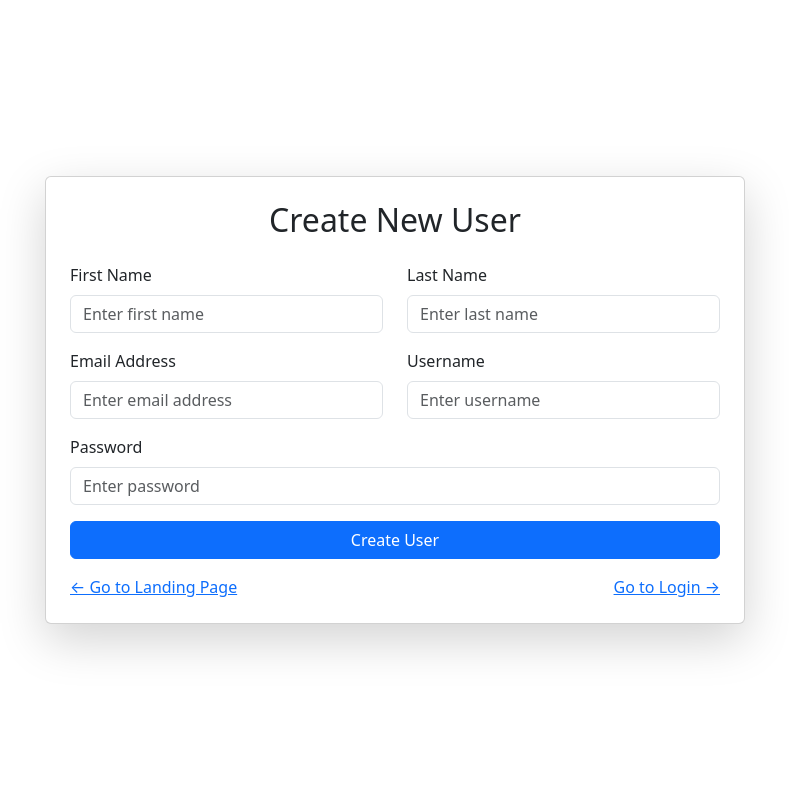
After one commit to DD150602/Basquet-project, a CodeIgniter 4 app: the page made by app/Views/CreateAcount.php in a window 1280 px wide. The commit adds this page. Shown: the whole page, without its empty margins (245-1034 px from the left). Run offline with PHP 8.4 and a stand-in for CodeIgniter, Linux system fonts and the light colour scheme; the template is opened without the code that fills it, so the values that code supplies are empty; some libraries are stand-ins or nearby versions.

Commit message:
feat(Business Logic): :sparkles: Add logic for creating an acount

```diff
--- a/app/Config/Routes.php
+++ b/app/Config/Routes.php
@@ -11,6 +11,9 @@ $routes->get('/login', 'Login::index');
 $routes->post('/login-in', 'Login::login');
 $routes->get('/logout', 'Login::logout');
 
+$routes->get('/createAcount', 'CreateAcount::index');
+$routes->post('/createAcount', 'CreateAcount::createAcount');
+
 $routes->get('/admin', 'Admin::index');
 $routes->get('/admin/tournaments', 'Admin::tournaments');
 $routes->get('/admin/tournaments/insideTournaments', 'Admin::insideTournaments');
--- /dev/null
+++ b/app/Views/CreateAcount.php
@@ -0,0 +1,89 @@
+<?php
+$session = session();
+?>
+
+<!DOCTYPE html>
+<html lang="en">
+
+<head>
+  <meta charset="UTF-8">
+  <meta name="viewport" content="width=device-width, initial-scale=1.0">
+  <title>Create User</title>
+  <!-- Bootstrap CSS -->
+  <link href="<?php echo base_url('Resources/css/bootstrap.min.css'); ?>" rel="stylesheet">
+</head>
+
+<body>
+  <div class="container d-flex justify-content-center align-items-center min-vh-100">
+    <!-- User creation form card -->
+    <div class="card shadow-lg p-4" style="max-width: 700px; width: 100%;">
+      <h2 class="text-center mb-4">Create New User</h2>
+      <?php if ($session->getFlashdata('message')): ?>
+        <div class="alert alert-danger">
+          <?php echo $session->getFlashdata('message'); ?>
+        </div>
+      <?php endif; ?>
+
+      <?php echo form_open('createAcount'); ?>
+
+      <!-- Grid-based form layout -->
+      <div class="row">
+        <!-- First Name -->
+        <div class="col-md-6 mb-3">
+          <label for="user_name" class="form-label">First Name</label>
+          <input type="text" class="form-control" id="user_name" name="user_name" placeholder="Enter first name" required>
+          <?php echo validation_show_error('user_name'); ?>
+        </div>
+
+        <!-- Last Name -->
+        <div class="col-md-6 mb-3">
+          <label for="user_lastname" class="form-label">Last Name</label>
+          <input type="text" class="form-control" id="user_lastname" name="user_lastname" placeholder="Enter last name" required>
+          <?php echo validation_show_error('user_lastname'); ?>
+        </div>
+      </div>
+
+      <div class="row">
+        <!-- Email -->
+        <div class="col-md-6 mb-3">
+          <label for="user_email" class="form-label">Email Address</label>
+          <input type="email" class="form-control" id="user_email" name="user_email" placeholder="Enter email address" required>
+          <?php echo validation_show_error('user_email'); ?>
+        </div>
+
+        <!-- Username -->
+        <div class="col-md-6 mb-3">
+          <label for="user_username" class="form-label">Username</label>
+          <input type="text" class="form-control" id="user_username" name="user_username" placeholder="Enter username" required>
+          <?php echo validation_show_error('user_username'); ?>
+        </div>
+      </div>
+
+      <div class="row">
+        <!-- Password -->
+        <div class="col-md-12 mb-3">
+          <label for="user_password" class="form-label">Password</label>
+          <input type="password" class="form-control" id="user_password" name="user_password" placeholder="Enter password" required>
+          <?php echo validation_show_error('user_password'); ?>
+        </div>
+      </div>
+
+      <!-- Submit button -->
+      <div class="d-grid mb-3">
+        <button type="submit" class="btn btn-primary">Create User</button>
+      </div>
+      <?php echo form_close(); ?>
+
+      <!-- Additional buttons for Landing and Login pages -->
+      <div class="d-flex justify-content-between">
+        <a href="<?php echo base_url(); ?>"> ← Go to Landing Page</a>
+        <a href="<?php echo base_url('login'); ?>">Go to Login →</a>
+      </div>
+    </div>
+  </div>
+
+  <!-- Bootstrap JS -->
+  <script src="<?php echo base_url('Resources/js/bootstrap.bundle.min.js'); ?>"></script>
+</body>
+
+</html>
--- a/app/Views/Landing_page.php
+++ b/app/Views/Landing_page.php
@@ -38,7 +38,7 @@
                 <h1 class="display-4 fw-bold mb-3">Basketball Tournament Scheduler</h1>
                 <p class="lead mb-4">Organize, manage, and participate in basketball tournaments like never before. Join the ultimate platform for basketball enthusiasts.</p>
                 <div>
-                    <a href="#" class="btn btn-light btn-lg me-2">Sing Up</a>
+                    <a href="<?php echo base_url('createAcount'); ?>" class="btn btn-light btn-lg me-2">Sing Up</a>
                     <a href="<?php echo base_url('login'); ?>" class="btn btn-outline-light btn-lg">Log In</a>
                 </div>
             </div>
```
Also changed, not shown: app/Controllers/CreateAcount.php (added, +70 -0 lines), app/Models/UserModel.php (+19 -0 lines).
